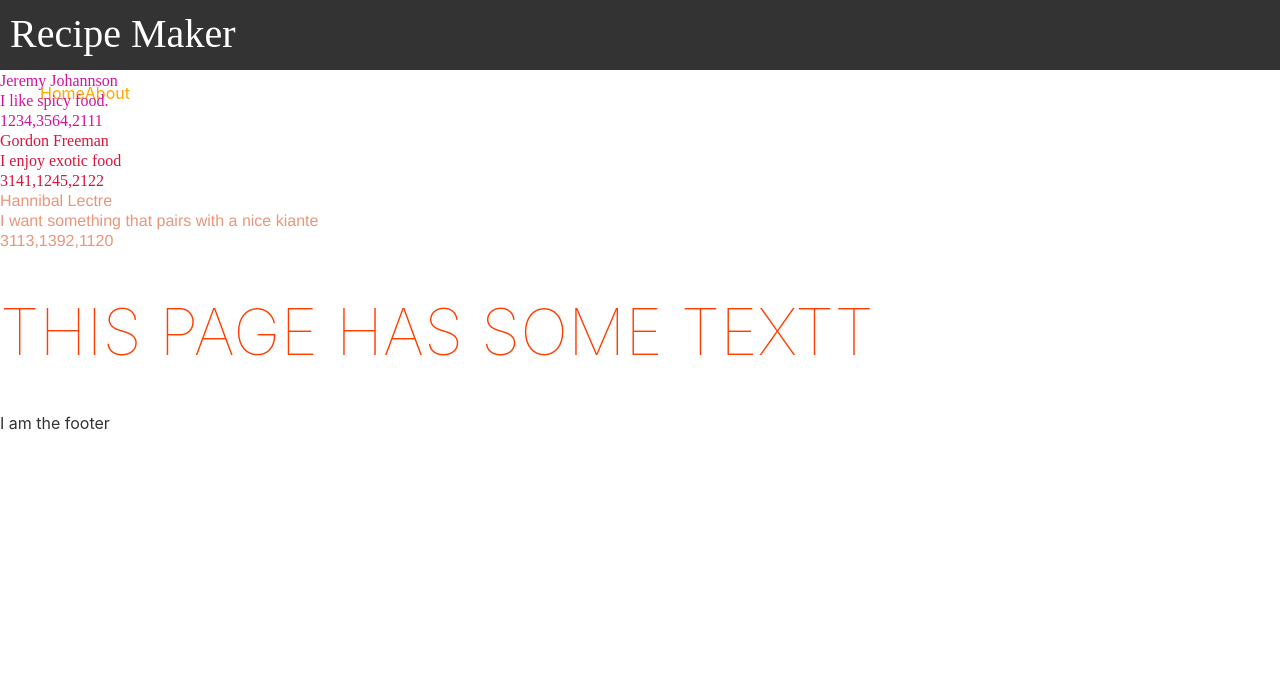
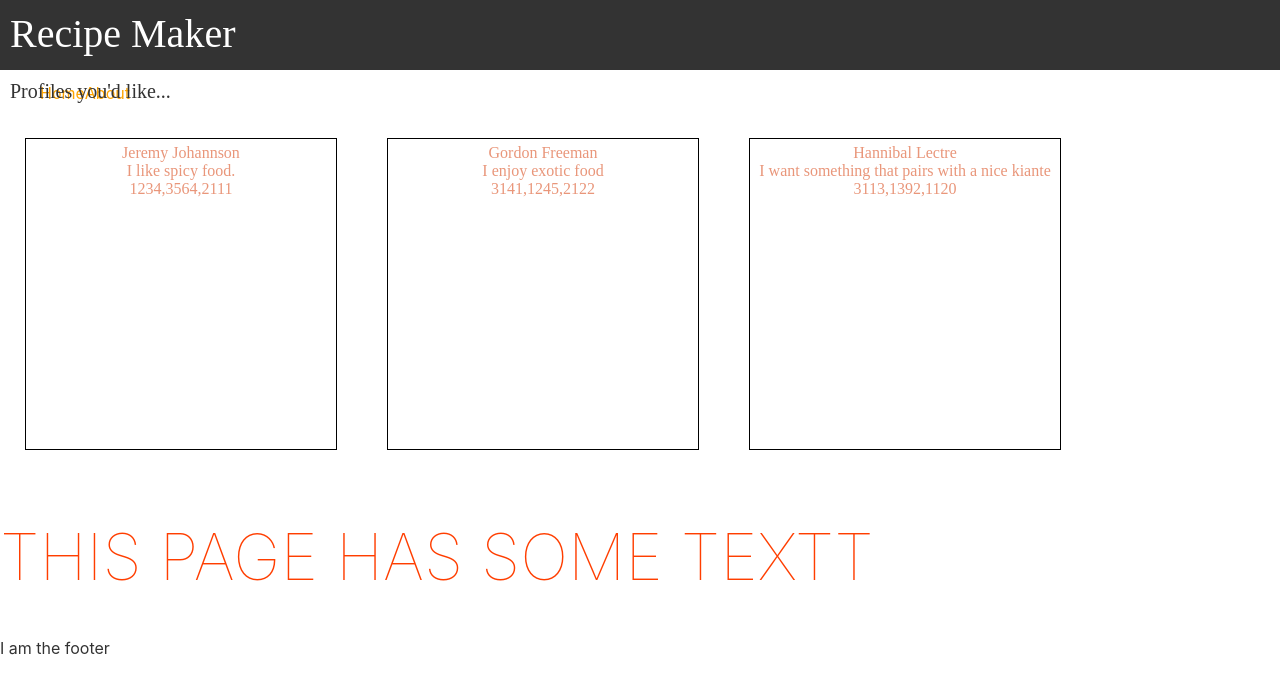
Before and after one commit to u1f98e/dubhacks2023, a Svelte app in the folder client/: page / in a window 1280 px wide. Shown: the top 694 px of the page. Built offline with nearby package versions, Linux system fonts and the light colour scheme.

Commit message:
added boxes to home screen lol

```diff
--- a/client/src/home.svelte
+++ b/client/src/home.svelte
@@ -1,30 +1,44 @@
-<re1>
+<script>
+</script>
+
+<div class="recipes-title">Profiles you'd like...</div>
+<div class = "container">
+    <div class = "box">
         Jeremy Johannson<br>
         I like spicy food.<br>
         1234,3564,2111<br>
-</re1>
-<re2>
+    </div>
+    <div class = "box">
         Gordon Freeman<br>
         I enjoy exotic food<br>
         3141,1245,2122<br>
-</re2>
-<re3>
+    </div>
+    <div class = "box">
         Hannibal Lectre<br>
         I want something that pairs with a nice kiante<br>
         3113,1392,1120
-</re3>
+    </div>
+</div>
+
 <style>
-    re1{
-        color:rgb(213, 18, 155);
+    .recipes-title {
+        padding: 10px;
+        font-size: 20px;
+        font-family: 'Lora';
+        font-weight: 250;
+    }
+    .container {
+        display: flex;
+        /* justify-content: space-between; */
+    }
+    .box {
+        width: 300px;
+        height: 300px;
+        border: 1px solid black;
+        padding: 5px;
+        margin: 25px;
+        text-align: center;
         font-family: 'Arial, Helvetica, sans-serif';
+        color: darksalmon;
     }
-    re2{
-        color:crimson;
-        font-family: 'Arial, Helvetica, sans-serif';
-    }
-    re3{
-        color:darksalmon;
-        font-family:'Franklin Gothic Medium', 'Arial Narrow', Arial, sans-serif;
-    }
-
 </style>
```
Lines whose indentation alone changed are shown as unchanged.
